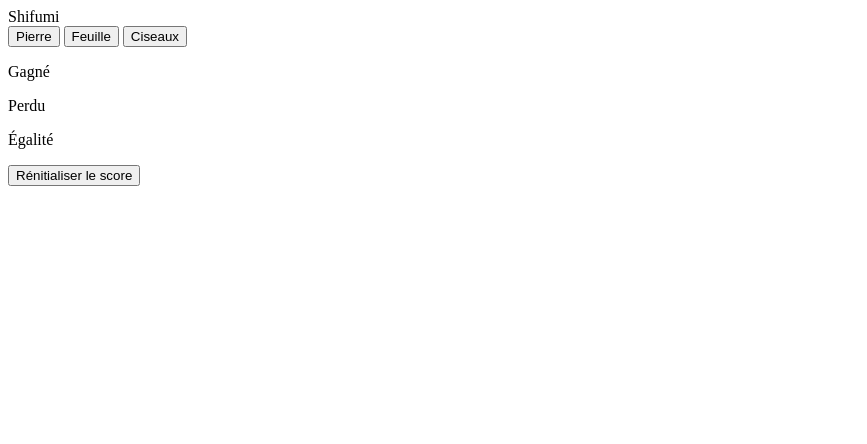
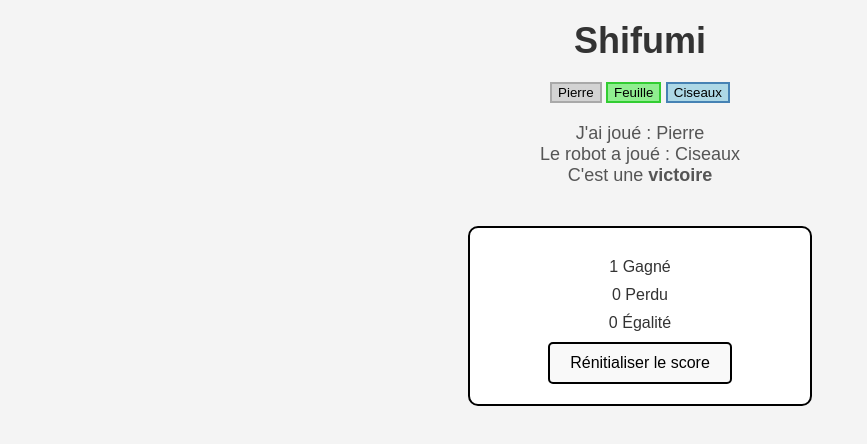
Before and after one commit to AlexandreLenormand/R3.01-Dev-Web, a plain HTML site: page TD1/shifumi/index.html in a window 1280 px wide. Both pictures are taken after a click on the button "Pierre". Shown: the whole page, without its empty margins (0-867 px from the left). Drawn offline with Linux system fonts and the light colour scheme.

Commit message:
finalisation Shifumi

```diff
--- a/TD1/shifumi/index.html
+++ b/TD1/shifumi/index.html
@@ -5,21 +5,24 @@
     <meta name="viewport" content="width=device-width, initial-scale=1.0">
     <title>Shifumi</title>
     <script defer src="script.js"></script>
+    <link rel="stylesheet" href="styles.css">
 </head>
 
 <body>
     <header>Shifumi</header>
     <main>
+        <div class="button-container">
         <button class="play">Pierre</button>
         <button class="play">Feuille</button>
         <button class="play">Ciseaux</button>
+    </div>
     </main>
-
-    <section>
-        <p>Gagné</p>
-        <p>Perdu</p>
-        <p>Égalité</p>
-        <button>Rénitialiser le score</button>
+    <section id="resultat-partie"></section>
+    <section id="score">
+        <p id="gagne">0 Gagné</p>
+        <p id="perd">0 Perdu</p>
+        <p id="egal">0 Égalité</p>
+        <button id="renitialiser">Rénitialiser le score</button>
     </section>
 
 </body>
--- a/TD1/shifumi/script.js
+++ b/TD1/shifumi/script.js
@@ -1,11 +1,55 @@
-const boutonJoueur = document.querySelectorAll('.play')
+const boutonJoueur = document.querySelectorAll('.play');
+const resultatgagne = document.getElementById('gagne');
+const resultatperd = document.getElementById('perd');
+const resultategal = document.getElementById('egal');
+const resultatPartie = document.getElementById('resultat-partie');
+const renitialiserbouton = document.getElementById('renitialiser');
 //console.log(choixJoueur)
+const choix = ['Pierre', 'Feuille', 'Ciseaux'];
+console.log("test index : ", choix[2])
+const score = { gagne: 0, perd: 0, egal: 0};
+
 boutonJoueur.forEach(bouton =>{
     bouton.addEventListener('click',()=>{
         const choixJoueur = bouton.textContent;
         const choixRobot = choix[Math.floor(Math.random() * 3)];
-    })
+        let resultat;
+        console.log(choixJoueur)
+            console.log(choixRobot)
+        if(choixJoueur == choixRobot){
+            resultat = "egal"
+
+        }
+        else if(
+            (choixJoueur === 'Pierre' && choixRobot === 'Feuille')||
+            (choixJoueur === 'Feuille' && choixRobot === 'Ciseaux')||
+            (choixJoueur === 'Ciseaux' && choixRobot === 'Pierre')
+        ){
+            resultat = "perd"
+        }
+        else{
+        resultat = "gagne"
+        }
+        score[resultat]++;
+        updateScore();
+        resultatPartie.innerHTML = `J'ai joué : ${choixJoueur}<br>Le robot a joué : ${choixRobot}<br>C'est une <strong>${resultat === 'egal' ? 'égalité' : resultat === 'gagne' ? 'victoire' : 'défaite'}</strong>`;
+
+       //resultatPartie.innerHTML = 'J ai joué :' + ${choixJoueur} <br> Le robot a joué :  ${choixRobot}</br>;
+       // resultatPartie.innerHTML = `J'ai joué : ${choixJoueur}<br>Le robot a joué : ${choixRobot}<br>C'est une <strong>${outcome === 'egal' ? 'egal' : outcome === 'gagne' ? 'victoire' : 'perd'}</strong>`;
+    });
+});
+
+function updateScore(){
+    resultatgagne.textContent = score.gagne + " Gagné" ;
+    resultatperd.textContent = score.perd + " Perdu";
+    resultategal.textContent = score.egal + " Égalité";
 }
-)
 
-const choix = ['Pierre', 'Feuille', 'Ciseaux'];
+renitialiser.addEventListener('click', ()=>{
+    score.gagne = 0;
+    score.perd = 0;
+    score.egal = 0;
+    updateScore();
+    resultatPartie.textContent = '';
+
+});
--- a/TD1/shifumi/styles.css
+++ b/TD1/shifumi/styles.css
@@ -0,0 +1,89 @@
+/* Style pour le titre */
+header {
+    text-align: center;
+    font-size: 36px; /* Taille du texte */
+    font-weight: bold;
+    margin: 20px 0;
+    color: #333; /* Couleur du texte */
+  }
+
+  /* Centrer tout le contenu */
+  body {
+    display: flex;
+    flex-direction: column;
+    align-items: center;
+    font-family: Arial, sans-serif; /* Police générale */
+    margin: 0;
+    padding: 0;
+    background-color: #f4f4f4; /* Couleur de fond de la page */
+  }
+
+  /* Section des résultats */
+  #resultat-partie {
+    margin: 20px 0;
+    font-size: 18px;
+    color: #555;
+    text-align: center;
+  }
+
+  /* Section du score */
+  #score {
+    border: 2px solid #000; /* Bordure noire */
+    padding: 20px;
+    width: 300px; /* Largeur du rectangle */
+    background-color: #fff; /* Fond blanc */
+    border-radius: 10px; /* Coins arrondis */
+    text-align: center;
+    margin-top: 20px;
+  }
+
+  /* Style des paragraphes dans le score */
+  #score p {
+    margin: 10px 0;
+    font-size: 16px;
+    color: #333;
+  }
+
+  /* Rectangle autour du bouton "Rénitialiser le score" */
+  #renitialiser {
+    display: inline-block;
+    padding: 10px 20px;
+    font-size: 16px;
+    cursor: pointer;
+    border: 2px solid #000;
+    border-radius: 5px;
+    background-color: #f9f9f9;
+    transition: background-color 0.3s;
+  }
+
+  #renitialiser:hover {
+    background-color: #e0e0e0; /* Couleur au survol */
+  }
+
+  /* Bouton Pierre */
+button.play:nth-child(1) {
+  background-color: #d3d3d3; /* Gris pour Pierre */
+  color: #000; /* Texte noir */
+  border: 2px solid #a9a9a9; /* Bordure gris foncé */
+}
+
+/* Bouton Feuille */
+button.play:nth-child(2) {
+  background-color: #90ee90; /* Vert pour Feuille */
+  color: #000; /* Texte noir */
+  border: 2px solid #32cd32; /* Bordure vert foncé */
+}
+
+/* Bouton Ciseaux */
+button.play:nth-child(3) {
+  background-color: #add8e6; /* Bleu pour Ciseaux */
+  color: #000; /* Texte noir */
+  border: 2px solid #4682b4; /* Bordure bleu foncé */
+}
+
+/* Ajout d'un effet au survol */
+button.play:hover {
+  opacity: 0.9; /* Légère transparence au survol */
+  transform: scale(1.05); /* Légère mise en avant */
+  transition: all 0.3s ease;
+}
```
